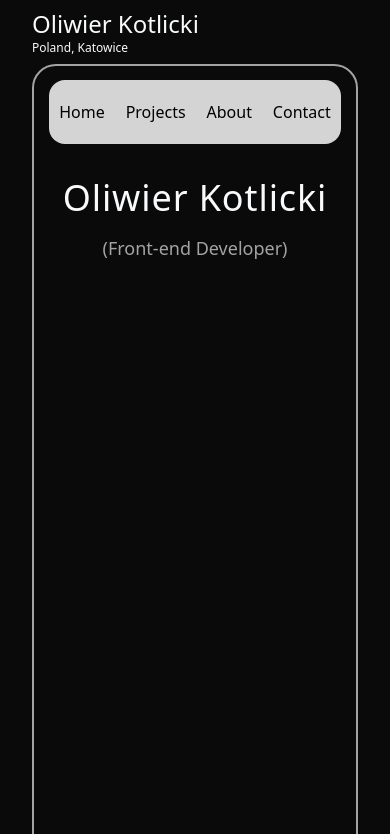
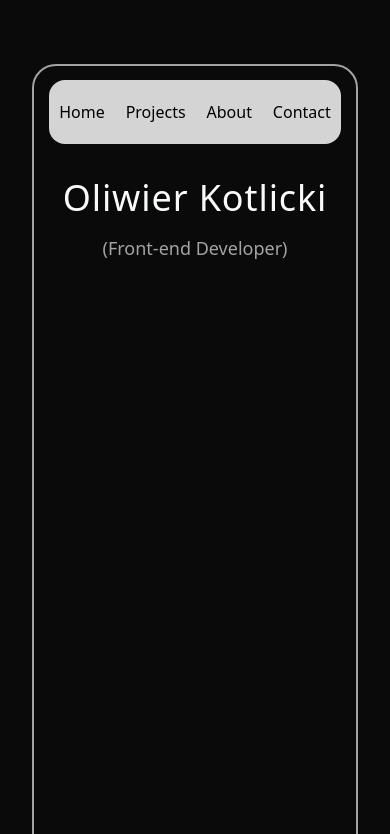
Before and after one commit to oliwierk/portfoliov2, a website built with Vite: page index.html in a window 390 px wide. Shown: the top 834 px of the page. Built offline with nearby package versions, Linux system fonts and the light colour scheme.

Commit message:
mobile fixed

```diff
--- a/index.html
+++ b/index.html
@@ -12,7 +12,9 @@
 			id="app"
 			class="relative w-full h-full flex flex-col items-center p-8 pt-16 lg:p-16"
 		>
-			<div class="top-text absolute left-8 lg:left-16 top-2 text-slate-50">
+			<div
+				class="top-text hidden lg:flex flex-col absolute left-8 lg:left-16 top-2 text-slate-50"
+			>
 				<p class="text-2xl">Oliwier Kotlicki</p>
 				<p class="text-xs">Poland, Katowice</p>
 			</div>
```
